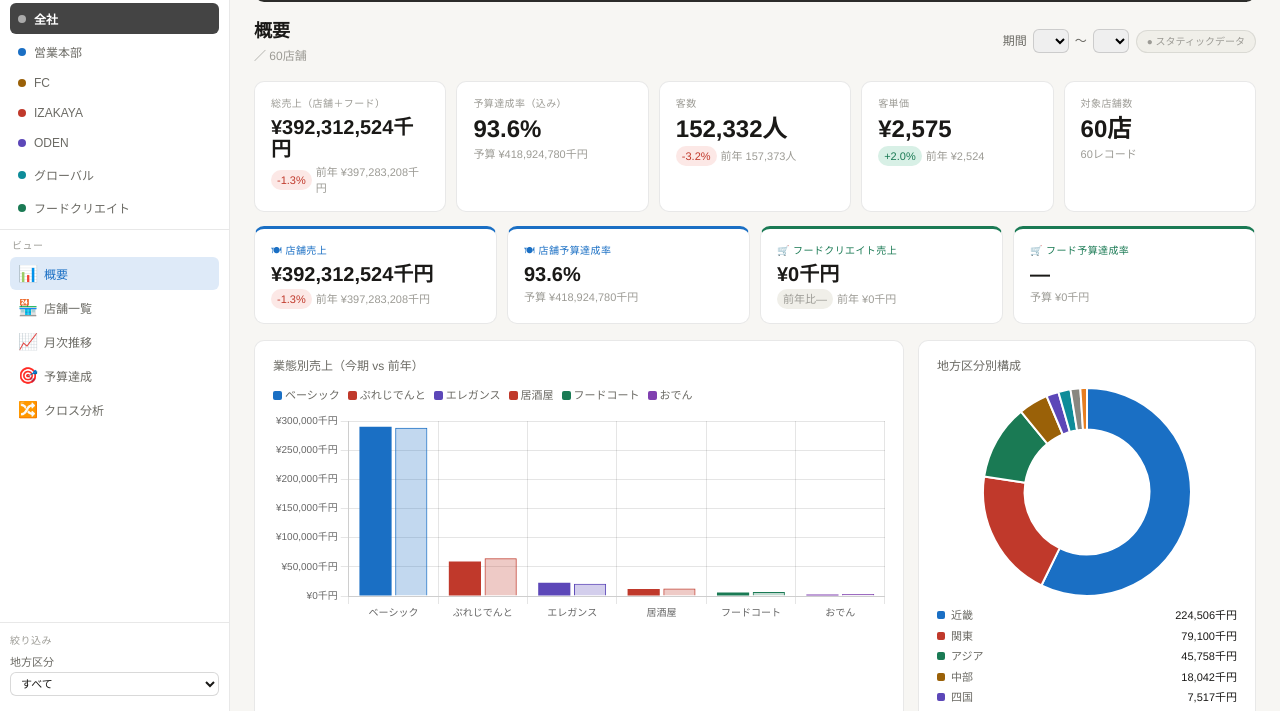
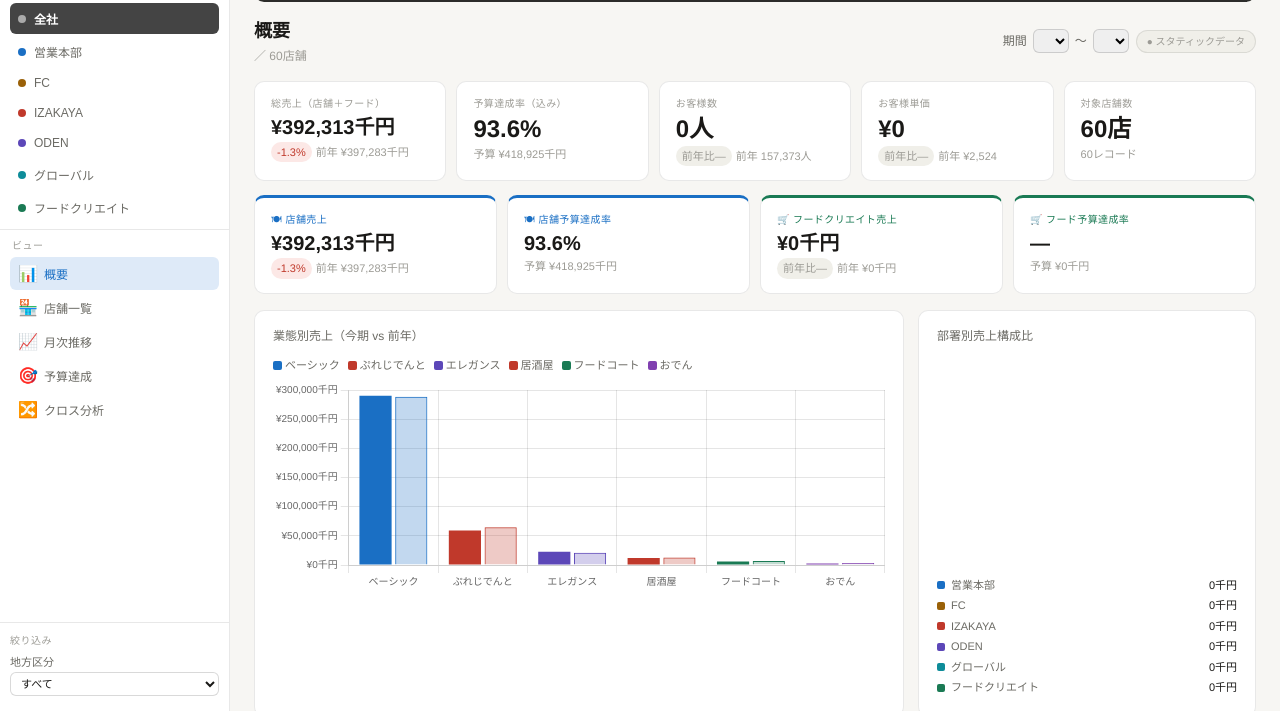
Before and after one commit to chibo-official/chibogroupsales20604-, a plain HTML site: page index.html in a window 1280 px wide. Shown: the part 89-800 px from the top of the page. Drawn offline with nearby package versions, Linux system fonts and the light colour scheme.

Commit message:
Add files via upload

```diff
--- a/index.html
+++ b/index.html
@@ -538,7 +538,7 @@ function applyFilters() {
 }
 
 // ===== METRICS =====
-function fmtM(n) { return n==null?'―':'¥'+Math.round(n).toLocaleString()+'千円'; }
+function fmtM(n) { return n==null?'―':'¥'+Math.round(n/1000).toLocaleString()+'千円'; }
 function pctStr(a,b){ return a&&b?((a/b-1)*100).toFixed(1):null; }
 function dc(v){ return v==null?'neu':parseFloat(v)>=0?'up':'dn'; }
 
@@ -572,13 +572,13 @@ function renderMetrics() {
   const totalUpy  = isAll ? storeUpy  + foodUpy  : upy;
   const totalUbgt = isAll ? storeUbgt + foodUbgt : ubgt;
 
-  const uky   = isFood ? 0 : filtered.reduce((s,d)=>s+(d['客数']||0),0);
+  const uky   = isFood ? 0 : filtered.reduce((s,d)=>s+(d['お客様数']||0),0);
   const ukpy  = isFood ? 0 : filtered.reduce((s,d)=>s+(d['前年客数']||0),0);
   const yoy   = pctStr(totalUri, totalUpy);
   const kyYoy = pctStr(uky, ukpy);
   const bgt   = totalUbgt ? ((totalUri/totalUbgt)*100).toFixed(1) : null;
-  const tanka   = uky  ? Math.round(storeUri/uky)  : 0;
-  const tankapy = ukpy ? Math.round(storeUpy/ukpy) : 0;
+  const tanka   = uky  ? Math.round(storeUri/uky)  : 0;  // 円/人（円表示）
+  const tankapy = ukpy ? Math.round(storeUpy/ukpy) : 0; // 円/人（円表示）
   const tankaYoy= tankapy ? pctStr(tanka,tankapy) : null;
   const cnt = isFood
     ? new Set(filtered.map(d=>d['区分'])).size
@@ -604,12 +604,12 @@ function renderMetrics() {
         <div class="metric-sub"><span style="color:var(--text3)">予算 ${fmtM(totalUbgt)}</span></div>
       </div>
       <div class="metric-card">
-        <div class="metric-label">客数</div>
+        <div class="metric-label">お客様数</div>
         <div class="metric-value">${uky.toLocaleString()}人</div>
         <div class="metric-sub">${bdg(kyYoy)}<span style="color:var(--text3)">前年 ${ukpy.toLocaleString()}人</span></div>
       </div>
       <div class="metric-card">
-        <div class="metric-label">客単価</div>
+        <div class="metric-label">お客様単価</div>
         <div class="metric-value">¥${tanka.toLocaleString()}</div>
         <div class="metric-sub">${bdg(tankaYoy)}<span style="color:var(--text3)">前年 ¥${tankapy.toLocaleString()}</span></div>
       </div>
@@ -655,12 +655,12 @@ function renderMetrics() {
     </div>
     ${!isFood ? `
     <div class="metric-card">
-      <div class="metric-label">客数</div>
+      <div class="metric-label">お客様数</div>
       <div class="metric-value">${uky.toLocaleString()}人</div>
       <div class="metric-sub">${bdg(kyYoy)}<span style="color:var(--text3)">前年 ${ukpy.toLocaleString()}人</span></div>
     </div>
     <div class="metric-card">
-      <div class="metric-label">客単価</div>
+      <div class="metric-label">お客様単価</div>
       <div class="metric-value">¥${tanka.toLocaleString()}</div>
       <div class="metric-sub">${bdg(tankaYoy)}<span style="color:var(--text3)">前年 ¥${tankapy.toLocaleString()}</span></div>
     </div>` : ''}
@@ -727,15 +727,9 @@ function renderOverview() {
         <div style="position:relative;height:210px"><canvas id="c-gyotai" role="img" aria-label="業態別売上">業態別</canvas></div>
       </div>
       <div class="card">
-        <div class="ctitle"><div class="ctitle-l">${isGlobal?'国別':'地方区分別'}構成</div></div>
-        <div style="position:relative;height:210px"><canvas id="c-area" role="img" aria-label="地域別構成">地域別</canvas></div>
-        <div style="margin-top:10px">
-          ${aL.slice(0,5).map((a,i)=>`<div style="display:flex;align-items:center;gap:6px;margin-bottom:4px;font-size:11px">
-            <span style="width:8px;height:8px;border-radius:2px;background:${ACOLS[i]||'#888'};display:inline-block;flex-shrink:0"></span>
-            <span style="flex:1;color:var(--text2);overflow:hidden;text-overflow:ellipsis;white-space:nowrap">${a}</span>
-            <span style="font-weight:500">${Math.round(byA[a].uri/1000).toLocaleString()}千円</span>
-          </div>`).join('')}
-        </div>
+        <div class="ctitle"><div class="ctitle-l">部署別売上構成比</div></div>
+        <div style="position:relative;height:210px"><canvas id="c-area" role="img" aria-label="部署別構成">部署別</canvas></div>
+        <div style="margin-top:10px" id="dept-legend"></div>
       </div>
     </div>
     <div class="row2">
@@ -793,10 +787,51 @@ function renderOverview() {
     options:{responsive:true,maintainAspectRatio:false,plugins:{legend:{display:false}},scales:{x:{ticks:{font:{size:10}}},y:{ticks:{callback:v=>`¥${v.toLocaleString()}千円`,font:{size:10}}}}}
   });
 
+  // 部署別売上構成比ドーナツ（全社: store+food、部署: store）
+  const DEPT_LABELS = ['営業本部','FC','IZAKAYA','ODEN','グローバル','フードクリエイト'];
+  const DEPT_COLS   = ['#1a6fc4','#9a6108','#c0392b','#5c47b8','#0e8c99','#1a7a54'];
+  const DEPT_FILTERS= ['営業本部','FC','IZAKAYA','ODEN','グローバル'];
+  const mFromD = document.getElementById('m-from').value;
+  const mToD   = document.getElementById('m-to').value;
+
+  const deptUris = DEPT_FILTERS.map(dp => {
+    // 全storeDataから期間フィルタ＋部署フィルタで集計
+    return storeData
+      .filter(d => (!mFromD||d['年月']>=mFromD)&&(!mToD||d['年月']<=mToD)&&d['営業部']===dp)
+      .reduce((s,d)=>s+(d['売上(千円)']||0),0);
+  });
+  // フードクリエイト
+  const foodDeptUri = foodData
+    .filter(d => (!mFromD||d['年月']>=mFromD)&&(!mToD||d['年月']<=mToD))
+    .reduce((s,d)=>s+(d['売上(円)']||0),0);
+  const allDeptUris = [...deptUris, foodDeptUri];
+
+  const legendEl = document.getElementById('dept-legend');
+  if (legendEl) {
+    legendEl.innerHTML = DEPT_LABELS.map((lb,i)=>`
+      <div style="display:flex;align-items:center;gap:6px;margin-bottom:4px;font-size:11px">
+        <span style="width:8px;height:8px;border-radius:2px;background:${DEPT_COLS[i]};display:inline-block;flex-shrink:0"></span>
+        <span style="flex:1;color:var(--text2)">${lb}</span>
+        <span style="font-weight:500">${Math.round(allDeptUris[i]/1000).toLocaleString()}千円</span>
+      </div>`).join('');
+  }
+
   charts.area = new Chart(document.getElementById('c-area').getContext('2d'),{
     type:'doughnut',
-    data:{labels:aL,datasets:[{data:aL.map(a=>Math.round(byA[a].uri/1000)),backgroundColor:aL.map((_,i)=>ACOLS[i]||'#888')}]},
-    options:{responsive:true,maintainAspectRatio:false,cutout:'60%',plugins:{legend:{display:false},tooltip:{callbacks:{label:c=>`¥${c.parsed.toLocaleString()}千円`}}}}
+    data:{
+      labels:DEPT_LABELS,
+      datasets:[{
+        data:allDeptUris.map(v=>Math.round(v/1000)),
+        backgroundColor:DEPT_COLS
+      }]
+    },
+    options:{
+      responsive:true,maintainAspectRatio:false,cutout:'60%',
+      plugins:{
+        legend:{display:false},
+        tooltip:{callbacks:{label:c=>`${c.label}: ¥${c.parsed.toLocaleString()}千円`}}
+      }
+    }
   });
 
   // インラインクロス分析セレクタにイベント付与＆初回描画
@@ -831,7 +866,7 @@ function renderStores() {
     const k=d['店舗名'];
     if(!sm[k]) sm[k]={name:k,kubun:d['店舗区分'],gyotai:d['業態'],area:d['地方区分'],kuni:d['都道府県'],uri:0,upy:0,bgt:0,ky:0};
     sm[k].uri+=d['売上(千円)']||0; sm[k].upy+=d['前年売上(千円)']||0;
-    sm[k].bgt+=d['予算(千円)']||0; sm[k].ky+=d['客数']||0;
+    sm[k].bgt+=d['予算(千円)']||0; sm[k].ky+=d['お客様数']||0;
   });
   const stores=Object.values(sm).sort((a,b)=>b.uri-a.uri);
 
@@ -849,7 +884,7 @@ function renderStores() {
         <table class="dtable" id="store-table">
           <thead><tr>
             <th>#</th><th>店舗名</th><th>区分</th><th>業態</th><th>地域</th>
-            <th class="num">売上（千円）</th><th class="num">前年比</th><th class="num">予算達成率</th><th class="num">客数</th>
+            <th class="num">売上（千円）</th><th class="num">前年比</th><th class="num">予算達成率</th><th class="num">お客様数</th>
           </tr></thead>
           <tbody id="store-tbody"></tbody>
         </table>
@@ -1066,7 +1101,7 @@ function buildOvCross() {
     const uri=rows.reduce((s,d)=>s+(isFD?(d['売上(円)']||0)/1000:(d['売上(千円)']||0)),0);
     const upy=rows.reduce((s,d)=>s+(isFD?(d['前年売上(円)']||0)/1000:(d['前年売上(千円)']||0)),0);
     const bgt=rows.reduce((s,d)=>s+(isFD?(d['予算(円)']||0):(d['予算(千円)']||0)),0);
-    const ky =rows.reduce((s,d)=>s+(d['客数']||0),0);
+    const ky =rows.reduce((s,d)=>s+(d['お客様数']||0),0);
     if(mk==="uri")   return Math.round(uri/1000);
     if(mk==='kyaku') return ky;
     if(mk==='bgt')   return bgt?parseFloat(((uri/bgt)*100).toFixed(1)):null;
@@ -1076,7 +1111,7 @@ function buildOvCross() {
     const rows=filtered.filter(d=>d[rk]===r);
     const uri=rows.reduce((s,d)=>s+(d['売上(千円)']||0),0);
     if(mk==="uri")   return Math.round(uri/1000);
-    const ky=rows.reduce((s,d)=>s+(d['客数']||0),0);
+    const ky=rows.reduce((s,d)=>s+(d['お客様数']||0),0);
     if(mk==='kyaku') return ky;
     const bgt=rows.reduce((s,d)=>s+(d['予算(千円)']||0),0);
     if(mk==='bgt')   return bgt?parseFloat(((uri/bgt)*100).toFixed(1)):null;
@@ -1131,7 +1166,7 @@ function buildCross() {
     const uri=rows.reduce((s,d)=>s+(isFD?(d['売上(円)']||0)/1000:(d['売上(千円)']||0)),0);
     const upy=rows.reduce((s,d)=>s+(isFD?(d['前年売上(円)']||0)/1000:(d['前年売上(千円)']||0)),0);
     const bgt=rows.reduce((s,d)=>s+(isFD?(d['予算(円)']||0):(d['予算(千円)']||0)),0);
-    const ky =rows.reduce((s,d)=>s+(d['客数']||0),0);
+    const ky =rows.reduce((s,d)=>s+(d['お客様数']||0),0);
     if(mk==="uri") return Math.round(uri/1000);
     if(mk==='kyaku') return ky;
     if(mk==='bgt') return bgt?parseFloat(((uri/bgt)*100).toFixed(1)):null;
@@ -1141,7 +1176,7 @@ function buildCross() {
     const rows=filtered.filter(d=>d[rk]===r);
     const uri=rows.reduce((s,d)=>s+(d['売上(千円)']||0),0);
     if(mk==="uri") return Math.round(uri/1000);
-    const ky=rows.reduce((s,d)=>s+(d['客数']||0),0);
+    const ky=rows.reduce((s,d)=>s+(d['お客様数']||0),0);
     if(mk==='kyaku') return ky;
     const bgt=rows.reduce((s,d)=>s+(d['予算(千円)']||0),0);
     if(mk==='bgt') return bgt?parseFloat(((uri/bgt)*100).toFixed(1)):null;
@@ -1181,7 +1216,7 @@ function gsum(data, key) {
       m[k].uri+=d['売上(千円)']||0;
       m[k].upy+=d['前年売上(千円)']||0;
       m[k].bgt+=d['予算(千円)']||0;
-      m[k].ky+=d['客数']||0;
+      m[k].ky+=d['お客様数']||0;
     }
   });
   return m;
```
